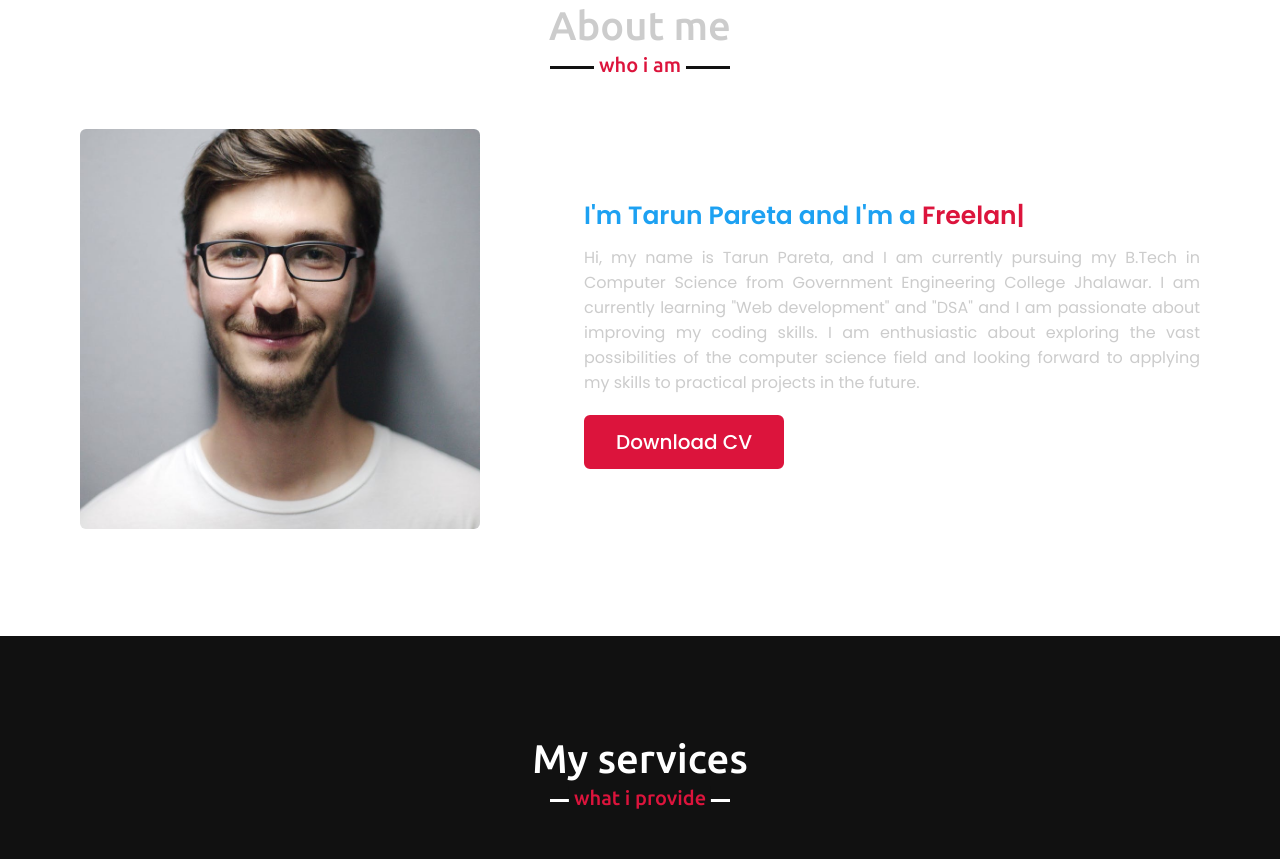
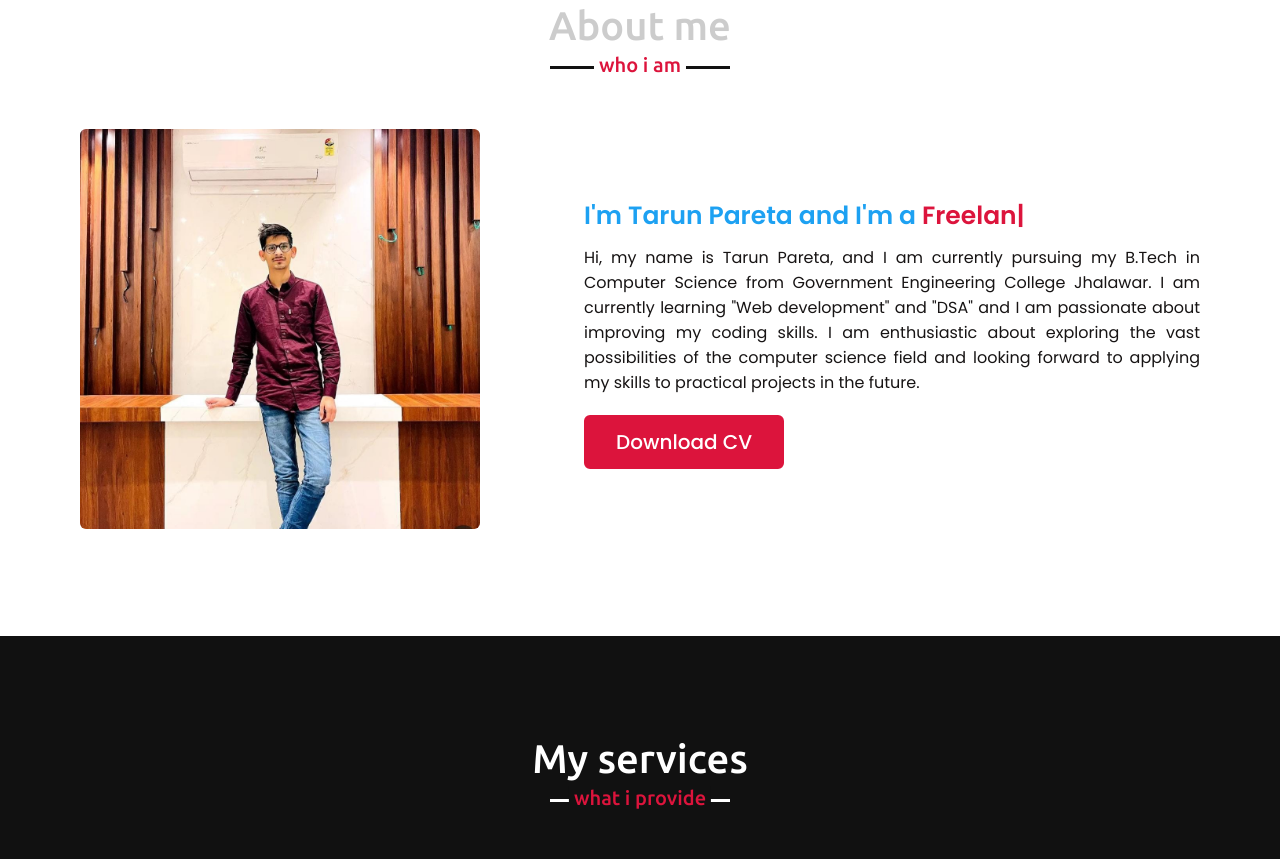
Before and after one commit to tarun08pareta/Portfolio, a plain HTML site: page index.html in a window 1280 px wide. Shown: the part 802-1661 px from the top of the page. Drawn offline with nearby package versions, Linux system fonts and the light colour scheme.

Commit message:
change profile picture

```diff
--- a/index.html
+++ b/index.html
@@ -82,7 +82,7 @@
             <h2 class="title">About me</h2>
             <div class="about-content">
                 <div class="column left">
-                    <img src="images/profile-1.jpeg" alt="">
+                    <img src="tarun.jpeg" alt="">
                 </div>
                 <div class="column right">
                     <div class="text">I'm Tarun Pareta and I'm a <span class="typing-2"></span></div>
--- a/style.css
+++ b/style.css
@@ -363,6 +363,9 @@ section .title::after{
 .about .about-content .right a:hover{
     color: crimson;
     background: none;
+}
+.about .about-content  p{
+        color: rgb(23, 20, 20);
 }
 
 /* services section styling */
```
Also changed, not shown: tarun.png (added).
